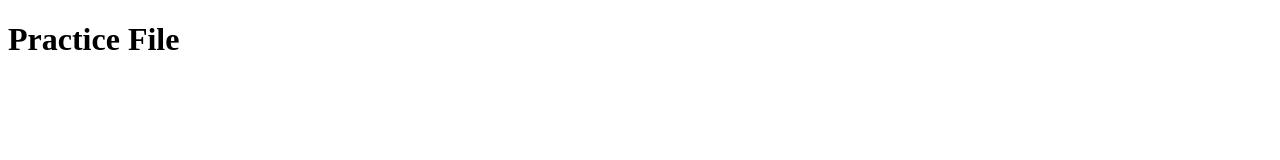
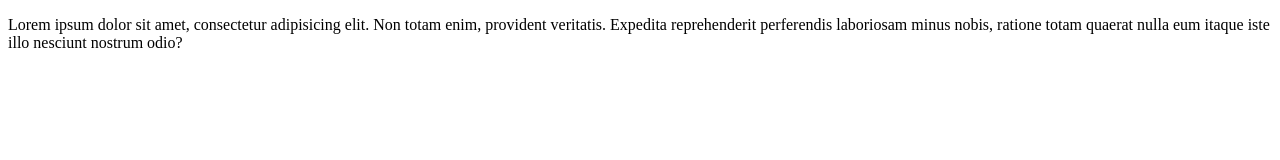
Before and after one commit to tonantzinv/Week-3-practice, a plain HTML site: page index.html in a window 1280 px wide. Drawn offline with Linux system fonts and the light colour scheme.

Commit message:
remove heading and add paragraph

```diff
--- a/index.html
+++ b/index.html
@@ -9,7 +9,7 @@
 </head>
 <body>
 
-	<h1>Practice File</h1>
+	<p>Lorem ipsum dolor sit amet, consectetur adipisicing elit. Non totam enim, provident veritatis. Expedita reprehenderit perferendis laboriosam minus nobis, ratione totam quaerat nulla eum itaque iste illo nesciunt nostrum odio?</p>
 
 </body>
 </html>
```
